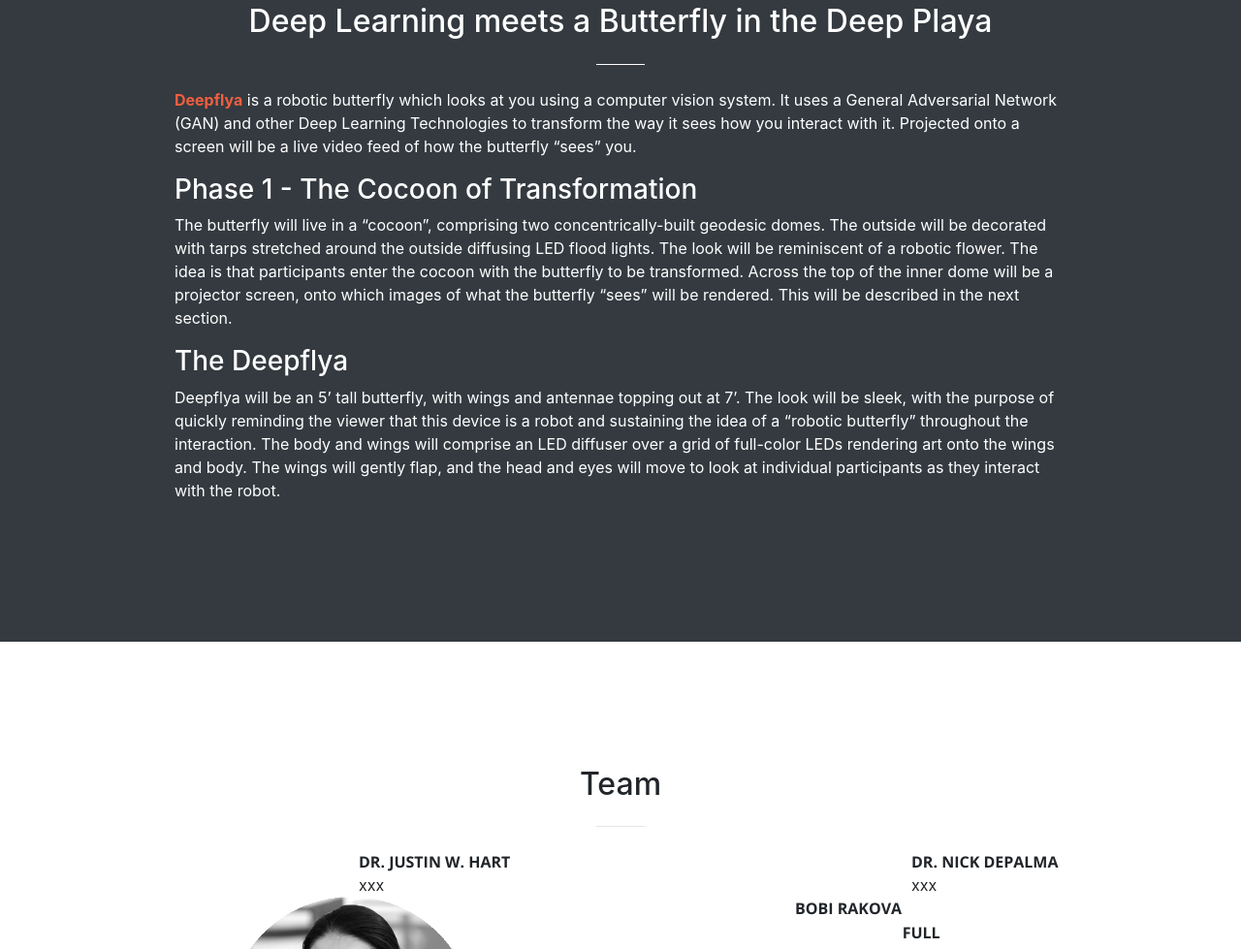
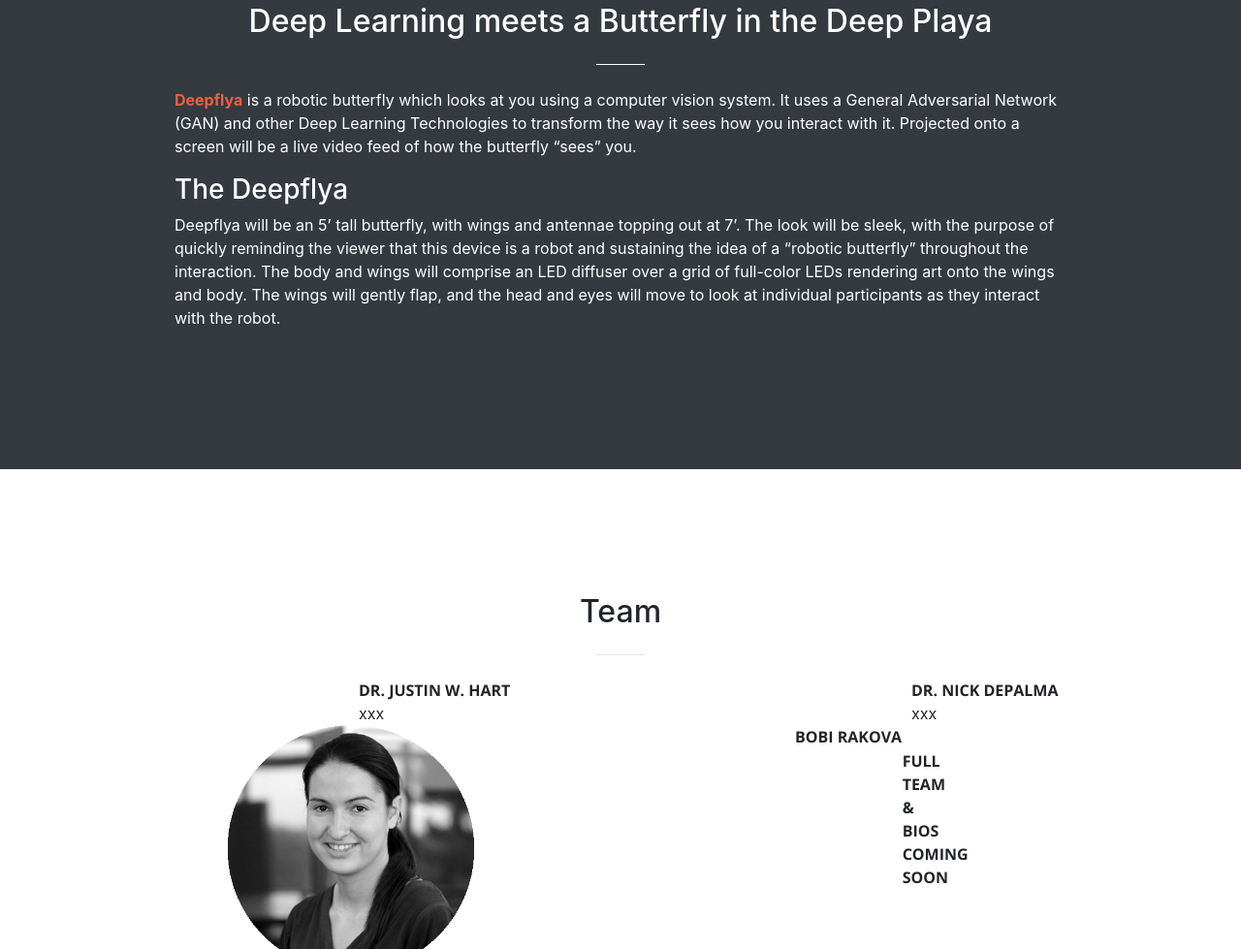
Before and after one commit to BlackRockRobotics/blackrockrobotics.github.io, a website with bundled scripts: page index.html in a window 1280 px wide. Shown: the part 1572-2551 px from the top of the page at 97% size. Built offline with nearby package versions, Linux system fonts and the light colour scheme.

Commit message:
Update index.html

```diff
--- a/index.html
+++ b/index.html
@@ -137,11 +137,7 @@ Our mission is to explore an interface between robotics, artificial intelligence
 <p><div class="orange" style="display: inline; font-weight: 700;">Deepflya</div> is a robotic butterfly which looks at you using a computer vision system.
   It uses a General Adversarial Network (GAN) and other Deep Learning Technologies to transform the way it sees how you interact with it.
   Projected onto a screen will be a live video feed of how the butterfly “sees” you.</p>
-<h3>Phase 1 - The Cocoon of Transformation</h3>
-<p>The butterfly will live in a “cocoon”, comprising two concentrically-built geodesic domes. The outside will be decorated with tarps stretched around the outside diffusing LED flood lights. The look will be reminiscent of a robotic flower. The idea is that participants enter the cocoon with the butterfly to be transformed.
 
-Across the top of the inner dome will be a projector screen, onto which images of what the butterfly “sees” will be rendered. This will be described in the next section.
-</p>
 <h3>The Deepflya</h3>
 <p>Deepflya will be an 5’ tall butterfly, with wings and antennae topping out at 7’. The look will be sleek, with the purpose of quickly reminding the viewer that this device is a robot and sustaining the idea of a “robotic butterfly” throughout the interaction. The body and wings will comprise an LED diffuser over a grid of full-color LEDs rendering art onto the wings and body. The wings will gently flap, and the head and eyes will move to look at individual participants as they interact with the robot.</p>
                 </div>
```
